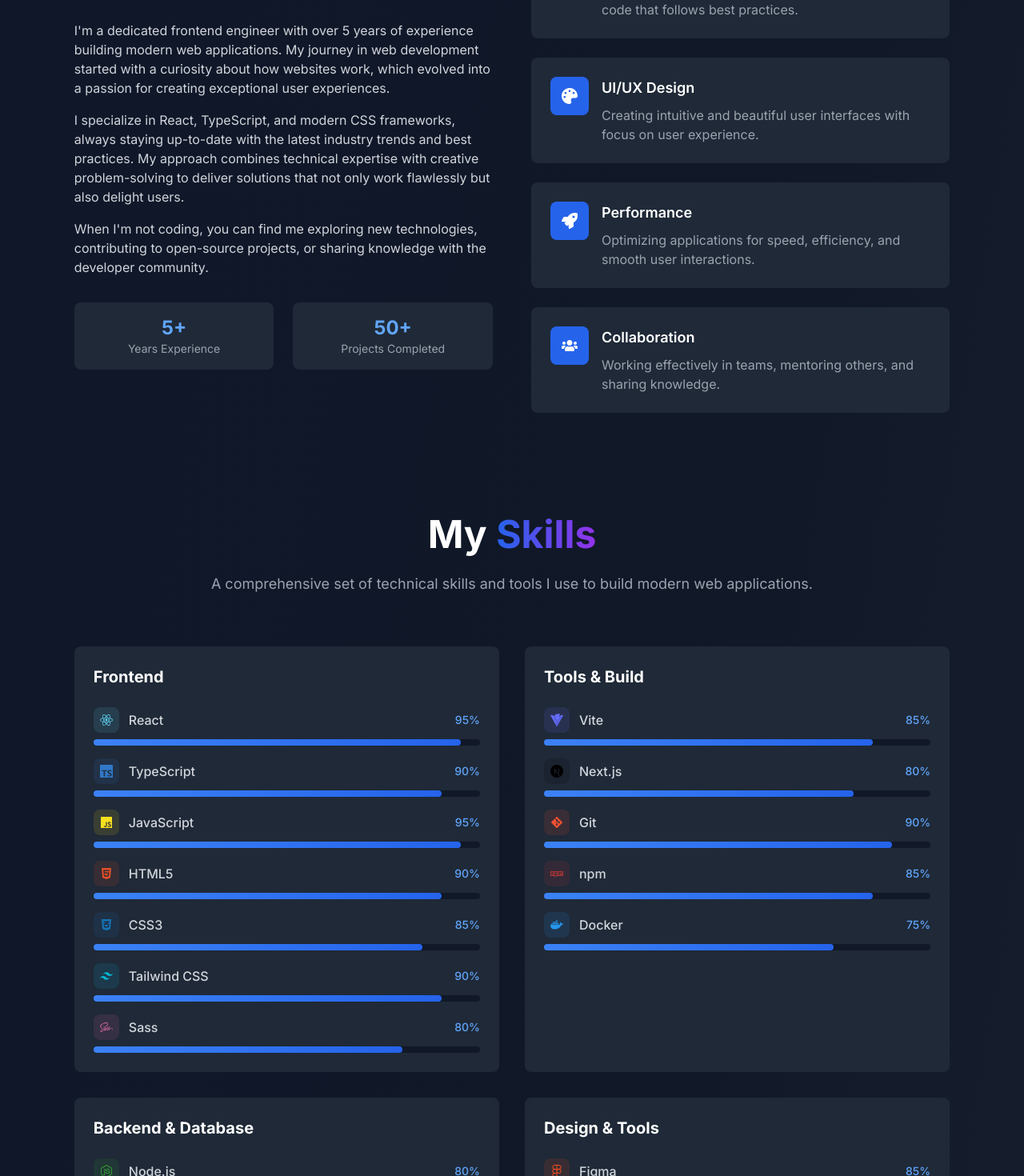
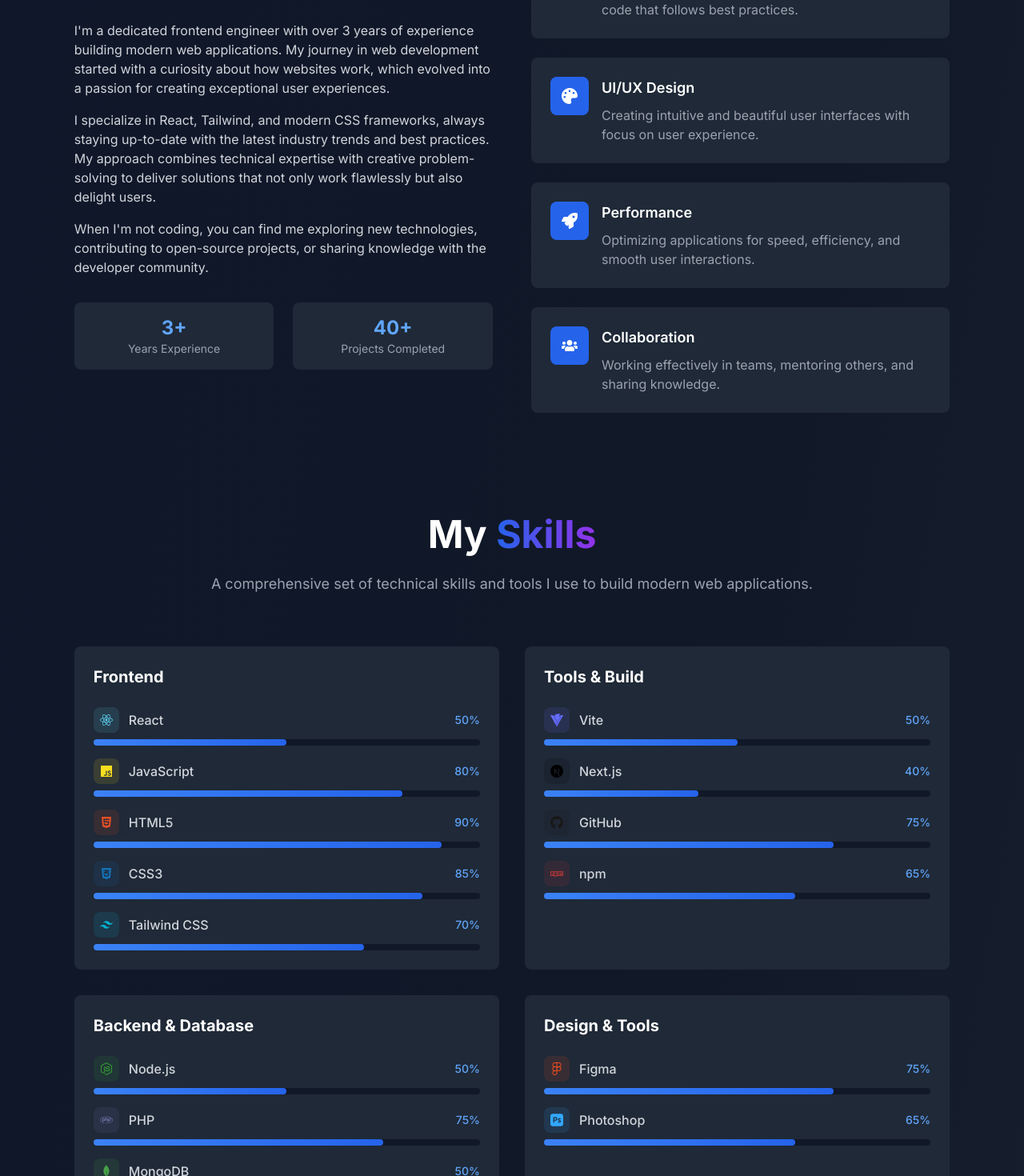
Before and after one commit to lexercerdena/lexercerdena.github.io, a React (Vite) app: page / in a window 1280 px wide. Shown: the part 1140-2610 px from the top of the page at 80% size. Built offline with nearby package versions, Linux system fonts and the light colour scheme.

Commit message:
Updated Homepage Contents and Personal Details

```diff
--- a/index.html
+++ b/index.html
@@ -2,7 +2,7 @@
 <html lang="en">
   <head>
     <meta charset="UTF-8" />
-    <link rel="icon" type="image/svg+xml" href="/vite.svg" />
+    <link rel="icon" type="image/svg+xml" href="/favicon.svg" />
     <meta name="viewport" content="width=device-width, initial-scale=1.0" />
     <meta name="description" content="Frontend Engineer Portfolio - Modern web development with React, TypeScript, and cutting-edge technologies" />
     <meta name="keywords" content="frontend engineer, react developer, web developer, portfolio" />
--- a/src/components/About.jsx
+++ b/src/components/About.jsx
@@ -57,13 +57,13 @@
             </h3>
             <div className="space-y-4 text-gray-300">
               <p>
-                I'm a dedicated frontend engineer with over 5 years of experience building
+                I'm a dedicated frontend engineer with over 3 years of experience building
                 modern web applications. My journey in web development started with a curiosity
                 about how websites work, which evolved into a passion for creating exceptional
                 user experiences.
               </p>
               <p>
-                I specialize in React, TypeScript, and modern CSS frameworks, always staying
+                I specialize in React, Tailwind, and modern CSS frameworks, always staying
                 up-to-date with the latest industry trends and best practices. My approach
                 combines technical expertise with creative problem-solving to deliver solutions
                 that not only work flawlessly but also delight users.
@@ -77,11 +77,11 @@
             {/* Quick Stats */}
             <div className="grid grid-cols-2 gap-6 mt-8">
               <div className="text-center p-4 bg-dark-100 rounded-lg">
-                <div className="text-2xl font-bold text-primary-400">5+</div>
+                <div className="text-2xl font-bold text-primary-400">3+</div>
                 <div className="text-gray-400 text-sm">Years Experience</div>
               </div>
               <div className="text-center p-4 bg-dark-100 rounded-lg">
-                <div className="text-2xl font-bold text-primary-400">50+</div>
+                <div className="text-2xl font-bold text-primary-400">40+</div>
                 <div className="text-gray-400 text-sm">Projects Completed</div>
               </div>
             </div>
--- a/src/components/Experience.jsx
+++ b/src/components/Experience.jsx
@@ -6,46 +6,45 @@
   const experiences = [
     {
       id: 1,
-      title: 'Senior Frontend Engineer',
-      company: 'TechCorp Inc.',
-      location: 'San Francisco, CA',
+      title: 'Frontend Developer',
+      company: 'Roya.com Media Design Inc.',
+      location: 'San Diego, CA',
       period: '2022 - Present',
-      description: 'Leading frontend development for enterprise applications, mentoring junior developers, and implementing best practices for code quality and performance.',
+      description: 'Leading frontend development for enterprise applications, content management system, and implementing best practices for code quality and performance.',
       achievements: [
-        'Led a team of 5 developers in building a complex dashboard application',
-        'Improved application performance by 40% through code optimization',
-        'Implemented CI/CD pipelines reducing deployment time by 60%',
+        'Optimizing the user experience',
+        'Meeting with Project Manager and Team to discuss website production and function.',
+        'Creating tools that improve site interaction regardless of the browser.',
         'Mentored 3 junior developers and conducted code reviews'
       ],
-      technologies: ['React', 'TypeScript', 'Node.js', 'AWS', 'Docker']
+      technologies: ['Javascript', 'Tailwind', 'PHP', 'CSS', 'HTML', 'jQuery']
     },
     {
       id: 2,
-      title: 'Frontend Developer',
-      company: 'StartupXYZ',
-      location: 'New York, NY',
-      period: '2020 - 2022',
+      title: 'Frontend Developer (Project Based)',
+      company: 'GLDC (Green Living Development Corporation)',
+      location: 'Cebu City, Philippines',
+      period: 'August 2023 - December 2023',
       description: 'Developed responsive web applications and collaborated with design and backend teams to deliver high-quality user experiences.',
       achievements: [
-        'Built 3 major features that increased user engagement by 25%',
-        'Reduced bundle size by 30% through code splitting and optimization',
-        'Implemented accessibility features improving WCAG compliance',
+        'Design and develop user-friendly, responsive web interfaces and applications.',
+        'Translate design mockups and wireframes into functional web pages.',
+        'Use version control systems like Git to track changes and collaborate with team members.',
         'Collaborated with UX team to improve user interface design'
       ],
-      technologies: ['React', 'JavaScript', 'CSS3', 'Git', 'REST APIs']
+      technologies: ['Laravel', 'JavaScript', 'CSS3', 'Github', 'Tailwind']
     },
     {
       id: 3,
       title: 'Junior Web Developer',
-      company: 'Digital Agency ABC',
-      location: 'Austin, TX',
-      period: '2019 - 2020',
+      company: 'Endsofttech Web Solutions',
+      location: 'Las Pinas, Philippines',
+      period: '2021 - 2022',
       description: 'Started my professional journey building websites and web applications for various clients across different industries.',
       achievements: [
-        'Developed 15+ client websites with responsive design',
+        'Creating Web Development and Website Blogs using Wordpress Platform',
         'Learned modern JavaScript frameworks and build tools',
-        'Worked with clients to understand requirements and deliver solutions',
-        'Contributed to open-source projects and attended tech meetups'
+        'Worked with clients to understand requirements and deliver solutions'
       ],
       technologies: ['HTML5', 'CSS3', 'JavaScript', 'jQuery', 'WordPress']
     }
@@ -129,7 +128,7 @@
                   <ul className="space-y-1">
                     {experience.achievements.map((achievement, achievementIndex) => (
                       <li key={achievementIndex} className="text-gray-400 text-sm flex items-start space-x-2">
-                        <span className="text-primary-400 mt-1">•</span>
+                        <span className="text-primary-400">•</span>
                         <span>{achievement}</span>
                       </li>
                     ))}
@@ -169,12 +168,12 @@
           <div className="bg-dark-100 rounded-lg p-6 max-w-2xl mx-auto">
             <div className="text-center">
               <h4 className="text-xl font-bold text-white mb-2">
-                Bachelor of Science in Computer Science
+                Bachelor of Science in Information Technology
               </h4>
-              <p className="text-gray-400 mb-2">University of Technology</p>
-              <p className="text-gray-400 text-sm">2015 - 2019</p>
+              <p className="text-gray-400 mb-2">ACLC College (AMA Computer Learning Center)</p>
+              <p className="text-gray-400 text-sm">2010 - 2016</p>
               <p className="text-gray-300 mt-4">
-                Graduated with honors. Focused on web development, algorithms, and software engineering principles.
+                Focused on web development, algorithms, and software engineering principles.
                 Completed capstone project on modern web application development.
               </p>
             </div>
--- a/src/components/Hero.jsx
+++ b/src/components/Hero.jsx
@@ -1,12 +1,12 @@
 import React from 'react'
-import { FaGithub, FaLinkedin, FaTwitter, FaArrowDown } from 'react-icons/fa'
+import { FaGithub, FaLinkedin, FaFacebook, FaArrowDown } from 'react-icons/fa'
 import { motion } from 'framer-motion'
 
 const Hero = () => {
   const socialLinks = [
-    { icon: FaGithub, href: 'https://github.com', label: 'GitHub' },
-    { icon: FaLinkedin, href: 'https://linkedin.com', label: 'LinkedIn' },
-    { icon: FaTwitter, href: 'https://twitter.com', label: 'Twitter' },
+    { icon: FaGithub, href: 'https://github.com/lexercerdena', label: 'GitHub' },
+    { icon: FaLinkedin, href: 'https://www.linkedin.com/in/lexercerdena/', label: 'LinkedIn' },
+    { icon: FaFacebook, href: 'https://web.facebook.com/lexerc/', label: 'Facebook' },
   ]
 
   return (
@@ -97,7 +97,7 @@
             initial={{ opacity: 0 }}
             animate={{ opacity: 1 }}
             transition={{ duration: 1, delay: 1 }}
-            className="absolute bottom-8 left-1/2 transform -translate-x-1/2"
+            className="absolute bottom-4 left-1/2 transform -translate-x-1/2"
           >
             <motion.div
               animate={{ y: [0, 10, 0] }}
--- a/src/components/Skills.jsx
+++ b/src/components/Skills.jsx
@@ -1,49 +1,45 @@
 import React from 'react'
 import { motion } from 'framer-motion'
 import {
-  FaReact, FaJs, FaHtml5, FaCss3Alt, FaNodeJs, FaGitAlt,
-  FaDocker, FaAws, FaDatabase, FaFigma, FaSass, FaNpm
+  FaReact, FaJs, FaHtml5, FaCss3Alt, FaNodeJs, FaGithub,
+  FaDocker, FaAws, FaFigma, FaSass, FaNpm, FaPhp
 } from 'react-icons/fa'
-import { SiTypescript, SiTailwindcss, SiVite, SiNextdotjs, SiMongodb, SiPostgresql } from 'react-icons/si'
+import { SiTypescript, SiTailwindcss, SiVite, SiNextdotjs, SiMongodb, SiPostgresql, SiAdobephotoshop } from 'react-icons/si'
 
 const Skills = () => {
   const skillCategories = [
     {
       title: 'Frontend',
       skills: [
-        { name: 'React', icon: FaReact, level: 95, color: '#61DAFB' },
-        { name: 'TypeScript', icon: SiTypescript, level: 90, color: '#3178C6' },
-        { name: 'JavaScript', icon: FaJs, level: 95, color: '#F7DF1E' },
+        { name: 'React', icon: FaReact, level: 50, color: '#61DAFB' },
+        { name: 'JavaScript', icon: FaJs, level: 80, color: '#F7DF1E' },
         { name: 'HTML5', icon: FaHtml5, level: 90, color: '#E34F26' },
         { name: 'CSS3', icon: FaCss3Alt, level: 85, color: '#1572B6' },
-        { name: 'Tailwind CSS', icon: SiTailwindcss, level: 90, color: '#06B6D4' },
-        { name: 'Sass', icon: FaSass, level: 80, color: '#CC6699' },
+        { name: 'Tailwind CSS', icon: SiTailwindcss, level: 70, color: '#06B6D4' },
       ]
     },
     {
       title: 'Tools & Build',
       skills: [
-        { name: 'Vite', icon: SiVite, level: 85, color: '#646CFF' },
-        { name: 'Next.js', icon: SiNextdotjs, level: 80, color: '#000000' },
-        { name: 'Git', icon: FaGitAlt, level: 90, color: '#F05032' },
-        { name: 'npm', icon: FaNpm, level: 85, color: '#CB3837' },
-        { name: 'Docker', icon: FaDocker, level: 75, color: '#2496ED' },
+        { name: 'Vite', icon: SiVite, level: 50, color: '#646CFF' },
+        { name: 'Next.js', icon: SiNextdotjs, level: 40, color: '#000000' },
+        { name: 'GitHub', icon: FaGithub, level: 75, color: '#181717' },
+        { name: 'npm', icon: FaNpm, level: 65, color: '#CB3837' },
       ]
     },
     {
       title: 'Backend & Database',
       skills: [
-        { name: 'Node.js', icon: FaNodeJs, level: 80, color: '#339933' },
-        { name: 'MongoDB', icon: SiMongodb, level: 75, color: '#47A248' },
-        { name: 'PostgreSQL', icon: SiPostgresql, level: 70, color: '#336791' },
-        { name: 'AWS', icon: FaAws, level: 70, color: '#FF9900' },
+        { name: 'Node.js', icon: FaNodeJs, level: 50, color: '#339933' },
+        { name: 'PHP', icon: FaPhp, level: 75, color: '#777BB4' },
+        { name: 'MongoDB', icon: SiMongodb, level: 50, color: '#47A248' },
       ]
     },
     {
       title: 'Design & Tools',
       skills: [
-        { name: 'Figma', icon: FaFigma, level: 85, color: '#F24E1E' },
-        { name: 'Database Design', icon: FaDatabase, level: 75, color: '#336791' },
+        { name: 'Figma', icon: FaFigma, level: 75, color: '#F24E1E' },
+        { name: 'Photoshop', icon: SiAdobephotoshop, level: 65, color: '#31A8FF' },
       ]
     }
   ]
@@ -136,8 +132,7 @@
           </h3>
           <div className="grid grid-cols-2 md:grid-cols-4 gap-4">
             {[
-              'REST APIs', 'GraphQL', 'Redux', 'Zustand', 'Jest', 'Testing Library',
-              'CI/CD', 'Agile', 'Scrum', 'Responsive Design', 'Accessibility', 'SEO'
+              'REST APIs', 'Testing Library', 'Responsive Design', 'Accessibility', 'SEO', 'CMS'
             ].map((skill, index) => (
               <motion.div
                 key={skill}
```
Also changed, not shown: public/favicon.svg (added).
